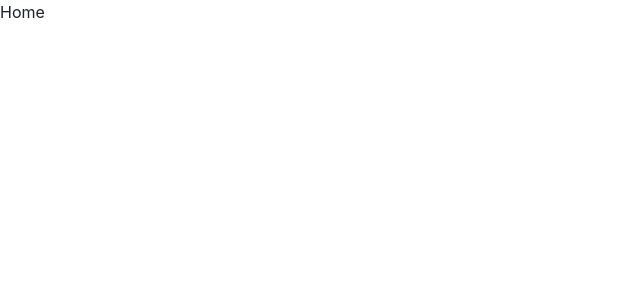
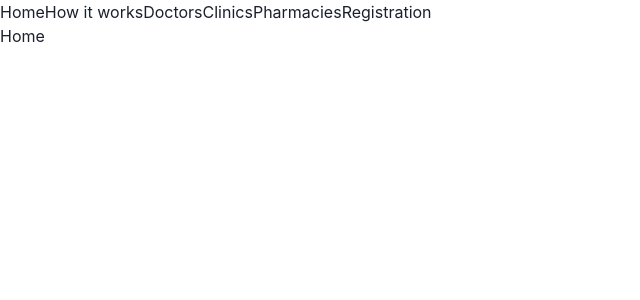
Before and after one commit to leveorxyz/dokto-frontend, a React (Create React App) app: page / in a window 1280 px wide. Shown: the top 300 px of the page, without its empty margins (0-640 px from the left). Built offline with nearby package versions, Linux system fonts and the light colour scheme.

Commit message:
add navbar
TODO: implement navbar styles

```diff
--- a/src/App.tsx
+++ b/src/App.tsx
@@ -8,10 +8,12 @@ import {
 } from "react-router-dom";
 
 import Routes from "./router";
+import NavBar from "./components/nav/Bar";
 
 export const App = () => (
 	<ChakraProvider theme={theme}>
 		<Router>
+			<NavBar />
 			<Routes />
 		</Router>
 	</ChakraProvider>
--- /dev/null
+++ b/src/components/nav/Bar.tsx
@@ -0,0 +1,15 @@
+import React from "react";
+
+import routes from "../../router/routes";
+import NavItem from "./NavItem";
+
+export default function Bar() {
+	return (
+		<>
+			{routes.map((route) => <NavItem
+				key={route.path}
+				title={route.displayName}
+				href={route.path}
+			/>)}
+		</>);
+}
--- /dev/null
+++ b/src/components/nav/NavItem.tsx
@@ -0,0 +1,17 @@
+import React from "react";
+import { Link as RouteLink } from "react-router-dom";
+import { Link } from "@chakra-ui/react";
+
+type PropTypes = {
+  href: string;
+  icon?: JSX.Element;
+  title: string;
+}
+
+export default function NavItem({href, icon, title}: PropTypes) {
+	return (
+		<Link as={RouteLink} to={href}>
+			{icon}{icon && <>&nbsp;</>}{title}
+		</Link>
+	);
+}
--- a/src/router/index.tsx
+++ b/src/router/index.tsx
@@ -21,3 +21,5 @@ export default function Routes() {
 		</Switch>
 	);
 }
+
+export * from "./routes";
```
Also changed, not shown: src/components/common/SpacedContainer.tsx (added).
